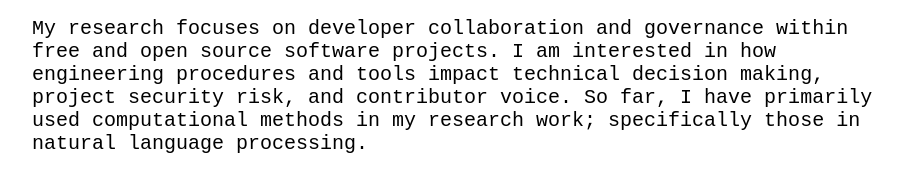
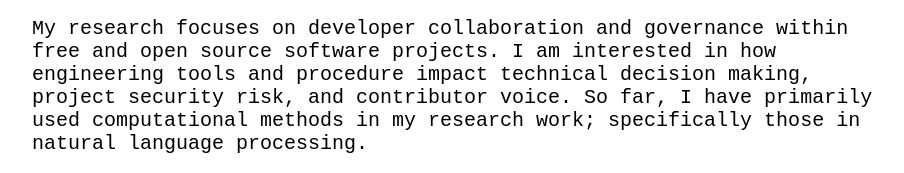
Before and after one commit to mjgaughan/mjgaughan.github.io, a plain HTML site: page index.html in a window 1280 px wide. Shown: the part 206-379 px from the top of the page, without its empty margins (183-1087 px from the left). Drawn offline with Linux system fonts and the light colour scheme.

Commit message:
re-wording research description

```diff
--- a/index.html
+++ b/index.html
@@ -16,7 +16,7 @@
         <section aria-labelledby="about-me">
           <p>Hello! I am a third-year PhD student in <a href="https://tsb.northwestern.edu/">Technology and Social Behavior</a> at Northwestern University. I am advised by <a href="https://communication.northwestern.edu/faculty/aaron-shaw.html">Aaron Shaw</a> and <a href="https://dgergle.soc.northwestern.edu/"> Darren Gergle </a> as a member of the <a href="https://wiki.communitydata.science/Main_Page">Community Data Science Collective</a> and the <a href="https://collablab.northwestern.edu/">CollabLab</a>.</p>
 
-          <p>My research focuses on developer collaboration and governance within free and open source software projects. I am interested in how engineering procedures and tools impact technical decision making, project security risk, and contributor voice. So far, I have primarily used computational methods in my research work; specifically those in natural language processing. </p>
+          <p>My research focuses on developer collaboration and governance within free and open source software projects. I am interested in how engineering tools and procedure impact technical decision making, project security risk, and contributor voice. So far, I have primarily used computational methods in my research work; specifically those in natural language processing. </p>
 
           </section>
           <section aria-labelledby="contact">
```
